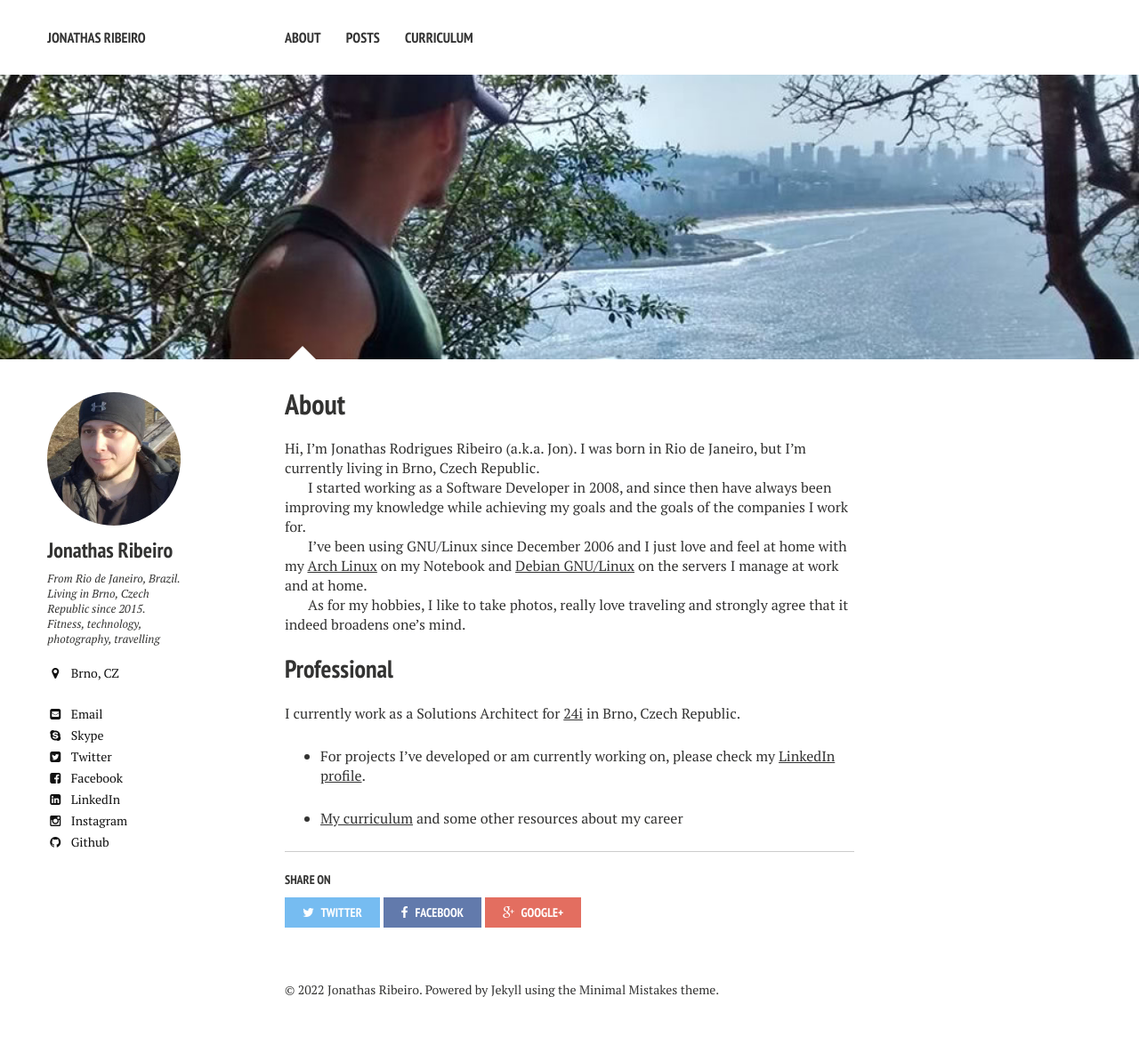
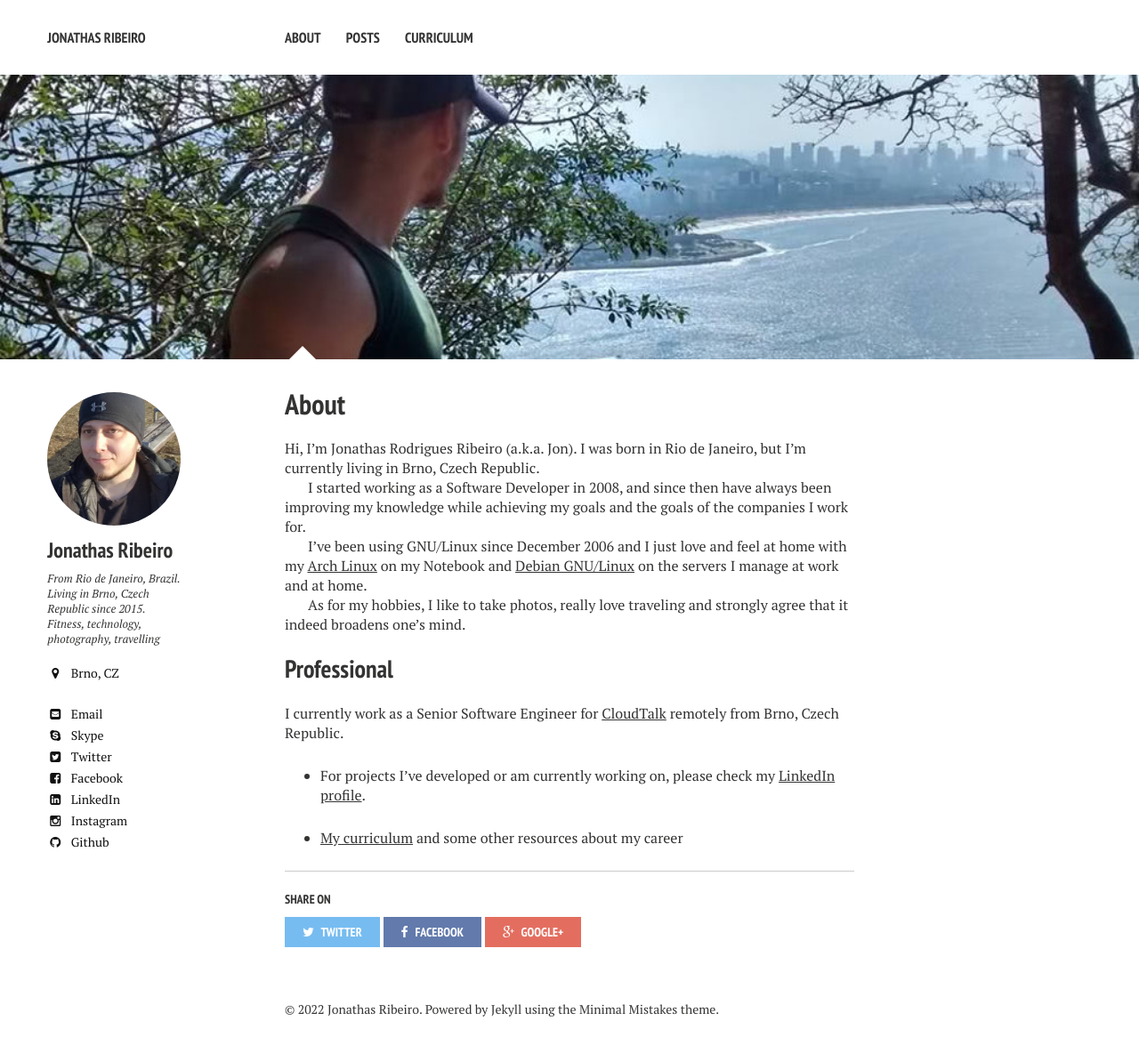
Before and after one commit to jonathas/jonathas.github.io, a Jekyll site: the page built from about/index.md, in a window 1280 px wide. Shown: the whole page at 89% size. Built offline with Jekyll 4.4.1, drawn with Linux system fonts in a browser that asks for light colours; nearby versions of some CDN libraries; before the commit the page ends 1171 px from its top, so only the background shows below that.

Commit message:
chore: updated about me

```diff
--- a/about/index.md
+++ b/about/index.md
@@ -20,7 +20,7 @@ As for my hobbies, I like to take photos, really love traveling and strongly agr
 
 ## Professional
 
-I currently work as a Solutions Architect for [24i](http://24i.com) in Brno, Czech Republic.
+I currently work as a Senior Software Engineer for [CloudTalk](https://www.cloudtalk.io/) remotely from Brno, Czech Republic.
 
 * For projects I've developed or am currently working on, please check my [LinkedIn profile](https://www.linkedin.com/in/jonathasribeiro/).
 
```
